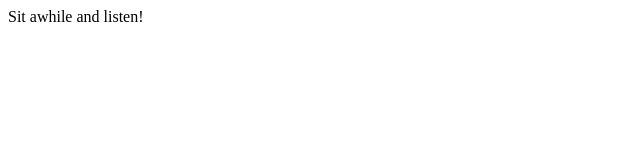
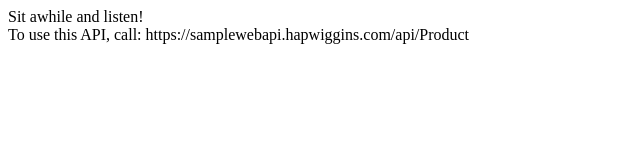
Before and after one commit to thomwiggs/SampleWebAPI, a plain HTML site: page SampleWebAPI/index.html in a window 1280 px wide. Shown: the whole page, without its empty margins (0-640 px from the left). Drawn offline with Linux system fonts and the light colour scheme.

Commit message:
updated index

```diff
--- a/SampleWebAPI/index.html
+++ b/SampleWebAPI/index.html
@@ -6,6 +6,7 @@
     <meta name="keywords" content="API">
 </head>
 <body>
-    Sit awhile and listen!
+	Sit awhile and listen!<br>
+	To use this API, call: https://samplewebapi.hapwiggins.com/api/Product
 </body>
 </html>
```
